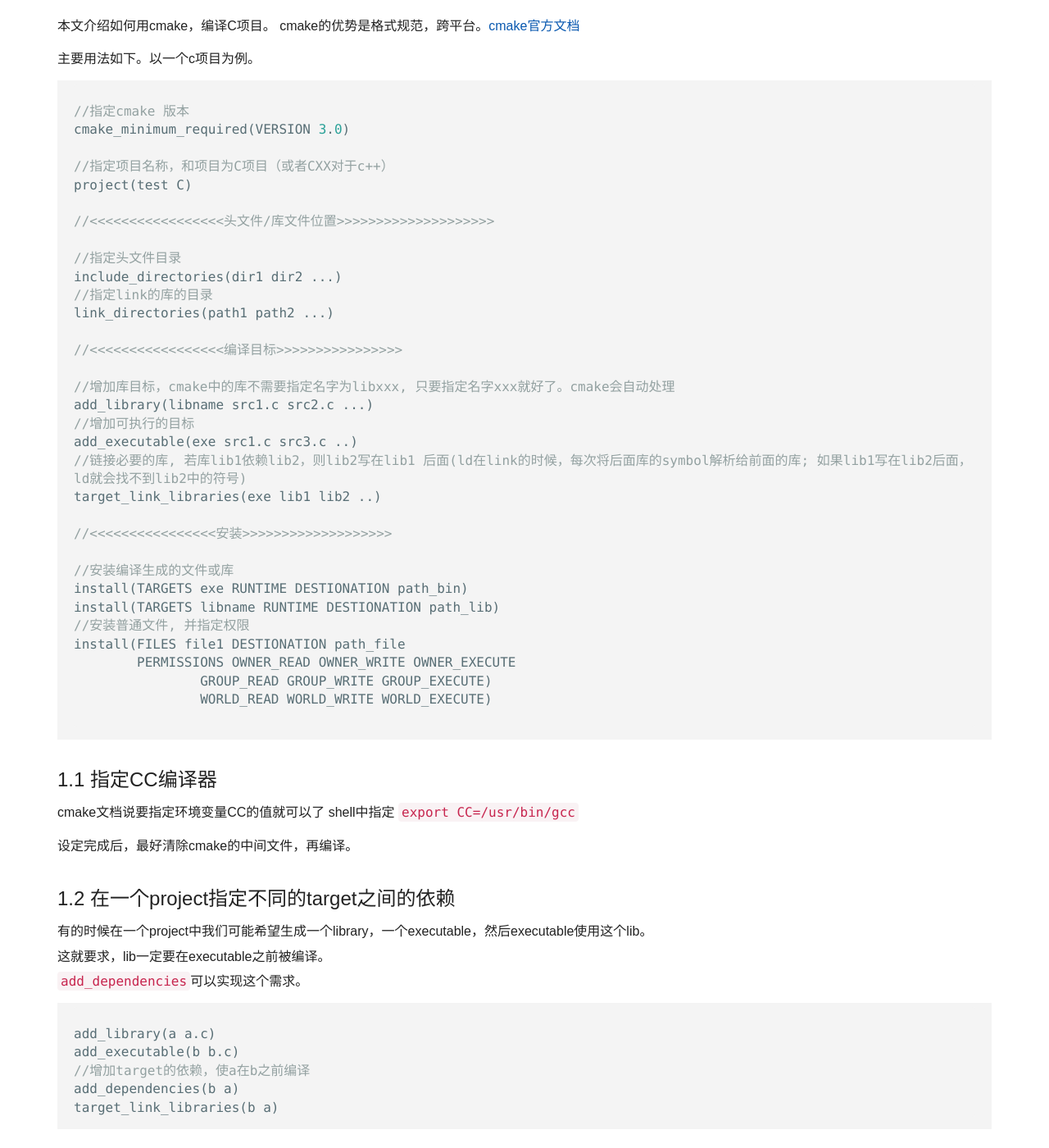
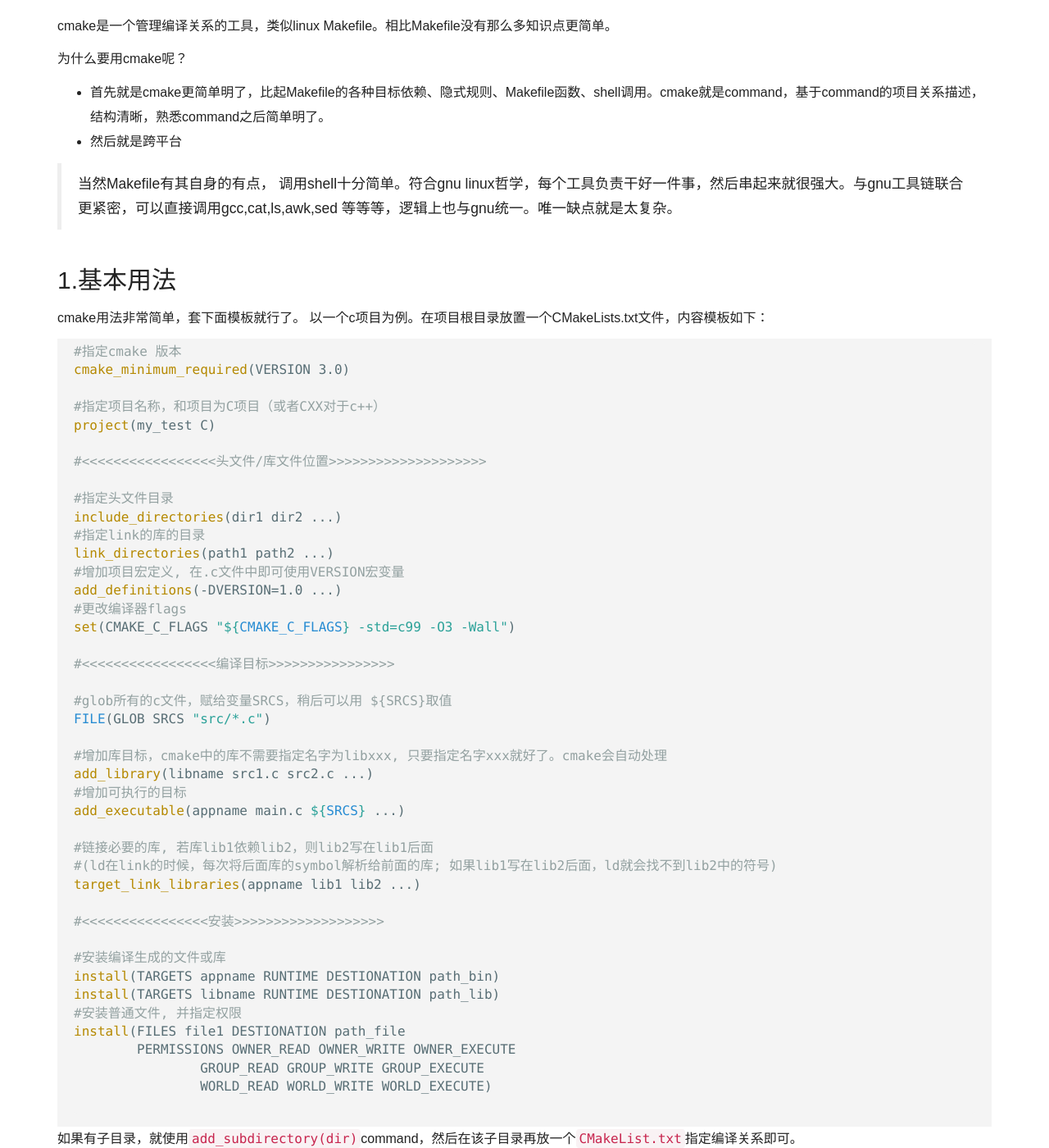
Before and after one commit to mikiya1991/mikiya_blog_pages, a Jekyll site: the page built from _posts/2018-10-15-cmake.md, in a window 1280 px wide and 1400 px high, scrolled down 485 px. Shown: the whole window at 82% size. Built offline with Jekyll 4.4.1, drawn with Linux system fonts in a browser that asks for light colours; nearby versions of some CDN libraries; comment, search, counter and statistics services are not loaded; some of the changed text lies outside the part shown.

Commit message:
feat: add cmake toolchain blog
Signed-off-by: anakin_wang <anakin_wang@realsil.com.cn>

````diff
--- a/_posts/2018-10-15-cmake.md
+++ b/_posts/2018-10-15-cmake.md
@@ -5,56 +5,143 @@
 tags: cmake cross-compile toolchain
 ---
 
-本文介绍如何用cmake，编译C项目。 cmake的优势是格式规范，跨平台。[cmake官方文档](https://cmake.org/cmake/help/v3.0/index.html)
+cmake是一个管理编译关系的工具，类似linux Makefile。相比Makefile没有那么多知识点更简单。
 
-主要用法如下。以一个c项目为例。
+为什么要用cmake呢？
 
-```c
+- 首先就是cmake更简单明了，比起Makefile的各种目标依赖、隐式规则、Makefile函数、shell调用。cmake就是command，基于command的项目关系描述，结构清晰，熟悉command之后简单明了。
+- 然后就是跨平台
 
-//指定cmake 版本
+> 当然Makefile有其自身的有点， 调用shell十分简单。符合gnu linux哲学，每个工具负责干好一件事，然后串起来就很强大。与gnu工具链联合更紧密，可以直接调用gcc,cat,ls,awk,sed 等等等，逻辑上也与gnu统一。唯一缺点就是太复杂。
+
+## 1.基本用法
+
+cmake用法非常简单，套下面模板就行了。
+以一个c项目为例。在项目根目录放置一个CMakeLists.txt文件，内容模板如下：
+
+```cmake
+#指定cmake 版本
 cmake_minimum_required(VERSION 3.0)
 
-//指定项目名称，和项目为C项目（或者CXX对于c++）
-project(test C)
+#指定项目名称，和项目为C项目（或者CXX对于c++）
+project(my_test C)
 
-//<<<<<<<<<<<<<<<<<头文件/库文件位置>>>>>>>>>>>>>>>>>>>>
+#<<<<<<<<<<<<<<<<<头文件/库文件位置>>>>>>>>>>>>>>>>>>>>
 
-//指定头文件目录
+#指定头文件目录
 include_directories(dir1 dir2 ...)
-//指定link的库的目录
+#指定link的库的目录
 link_directories(path1 path2 ...)
+#增加项目宏定义, 在.c文件中即可使用VERSION宏变量
+add_definitions(-DVERSION=1.0 ...)
+#更改编译器flags
+set(CMAKE_C_FLAGS "${CMAKE_C_FLAGS} -std=c99 -O3 -Wall")
 
-//<<<<<<<<<<<<<<<<<编译目标>>>>>>>>>>>>>>>>
+#<<<<<<<<<<<<<<<<<编译目标>>>>>>>>>>>>>>>>
 
-//增加库目标，cmake中的库不需要指定名字为libxxx, 只要指定名字xxx就好了。cmake会自动处理
+#glob所有的c文件，赋给变量SRCS，稍后可以用 ${SRCS}取值
+FILE(GLOB SRCS "src/*.c")
+
+#增加库目标，cmake中的库不需要指定名字为libxxx, 只要指定名字xxx就好了。cmake会自动处理
 add_library(libname src1.c src2.c ...)
-//增加可执行的目标
-add_executable(exe src1.c src3.c ..)
-//链接必要的库, 若库lib1依赖lib2，则lib2写在lib1 后面(ld在link的时候，每次将后面库的symbol解析给前面的库; 如果lib1写在lib2后面，ld就会找不到lib2中的符号)
-target_link_libraries(exe lib1 lib2 ..)
+#增加可执行的目标
+add_executable(appname main.c ${SRCS} ...)
 
-//<<<<<<<<<<<<<<<<安装>>>>>>>>>>>>>>>>>>>
+#链接必要的库, 若库lib1依赖lib2，则lib2写在lib1后面
+#(ld在link的时候，每次将后面库的symbol解析给前面的库; 如果lib1写在lib2后面，ld就会找不到lib2中的符号)
+target_link_libraries(appname lib1 lib2 ...)
 
-//安装编译生成的文件或库
-install(TARGETS exe RUNTIME DESTIONATION path_bin)
+#<<<<<<<<<<<<<<<<安装>>>>>>>>>>>>>>>>>>>
+
+#安装编译生成的文件或库
+install(TARGETS appname RUNTIME DESTIONATION path_bin)
 install(TARGETS libname RUNTIME DESTIONATION path_lib)
-//安装普通文件, 并指定权限
+#安装普通文件, 并指定权限
 install(FILES file1 DESTIONATION path_file
 		PERMISSIONS OWNER_READ OWNER_WRITE OWNER_EXECUTE
-			    GROUP_READ GROUP_WRITE GROUP_EXECUTE)
+			    GROUP_READ GROUP_WRITE GROUP_EXECUTE
 			    WORLD_READ WORLD_WRITE WORLD_EXECUTE)
 
 ```
 
-### 1.1 指定CC编译器
-cmake文档说要指定环境变量CC的值就可以了 shell中指定 `export CC=/usr/bin/gcc`
+如果有子目录，就使用`add_subdirectory(dir)`command，然后在该子目录再放一个`CMakeList.txt`指定编译关系即可。
 
-设定完成后，最好清除cmake的中间文件，再编译。
 
-### 1.2 在一个project指定不同的target之间的依赖
+然后，文件保存为CMakeLists.txt，linux上在bash下执行：
+```bash
+#在项目根目录
+cmake .
+#cmakelists.txt不在当前目录
+cmake -C path_to_cmakelists_txt
+
+make
+```
+即编译完成。更多细节请参考[cmake官方文档](https://cmake.org/cmake/help/v3.0/index.html)。
+
+
+## 2.指定编译器
+
+如果不指定编译器，cmake会自动找环境里`PATH`里的第一个匹配的cc编译器。
+
+如果要指定其他编译器，cmake文档说要指定环境变量CC的值就可以了 shell中指定 `export CC=/usr/bin/gcc`。设定完成后，最好清除cmake的中间文件，再编译。
+
+#### 使用toolchain.cmake
+
+如下bash指令，可以通过`-D`指定一个交叉编译使用`toolchain.cmake`，来控制交叉编译
+```bash
+cmake . -DCMAKE_TOOLCHAIN_FILE=path_to_toolchain.cmake
+```
+
+cmake官方有文档解释如何使用[toolchain.cmake](https://cmake.org/cmake/help/latest/manual/cmake-toolchains.7.html)交叉编译，其中包括了Android，clang等工具的写法，这边只介绍下linux的。
+
+> CMake uses a toolchain of utilities to compile, link libraries and create archives, and other tasks to drive the build. The toolchain utilities available are determined by the languages enabled. In normal builds, CMake automatically determines the toolchain for host builds based on system introspection and defaults. In cross-compiling scenarios, a toolchain file may be specified with information about compiler and utility paths.
+
+
+对于交叉编译的项目，一般都有一个根目录`sysroot`，例如`/home/rasp-pi-rootfs`用来完成整个镜像的编译，rootfs生成。
+host端(PC)负责生成该目录里所有文件，然后打包成镜像烧录到板子上。安装binary，library，文件都要在这个rootfs中，所以要指定该目录位置（类似电脑上都安装到/usr目录）。
+
+指定`staging_directory`，交叉编译中所有的library都需要一个暂存目录，用来供其他binary来链接。但是staging目录不会被最终打包安装到image。
+
+然后就是要指定交叉编译器了，c/c++编译器。
+
+一个toolchain.cmake 示例：
+```cmake
+set(CMAKE_SYSTEM_NAME Linux) #指定平台名字
+set(CMAKE_SYSTEM_PROCESSOR arm) #指定架构
+
+#可选,指定sysroot, sysroot指对应编译系统的根目录，有点类似linux的/，但是此处是交叉编译的/
+set(CMAKE_SYSROOT /home/devel/rasp-pi-rootfs)
+
+#可选，指定暂存目录，install_staging时要用到，staging目录类似/usr/，用来给其他项目链接library。
+set(CMAKE_STAGING_PREFIX /home/devel/stage)
+
+#可选，指定安装目录，同上；不指定默认为sysroot
+#set(CMAKE_INSTALL_PREFIX /home/devel/rasp-pi-rootfs)
+
+set(tools /home/devel/gcc-4.7-linaro-rpi-gnueabihf)
+#指定c编译器
+set(CMAKE_C_COMPILER ${tools}/bin/arm-linux-gnueabihf-gcc)
+#指定c++编译器
+set(CMAKE_CXX_COMPILER ${tools}/bin/arm-linux-gnueabihf-g++)
+
+#指定find_library,find_package等command的模式，默认在sysroot中find
+#下面的意思是，program在host上找，library include package 在sysroot中找
+set(CMAKE_FIND_ROOT_PATH_MODE_PROGRAM NEVER)
+set(CMAKE_FIND_ROOT_PATH_MODE_LIBRARY ONLY)
+set(CMAKE_FIND_ROOT_PATH_MODE_INCLUDE ONLY)
+set(CMAKE_FIND_ROOT_PATH_MODE_PACKAGE ONLY)
+```
+
+
+## 3. 其他必要的command
+
+### 在一个project指定目标的编译顺序
+
 有的时候在一个project中我们可能希望生成一个library，一个executable，然后executable使用这个lib。
-这就要求，lib一定要在executable之前被编译。
+这就要求，lib一定要在executable之前被编译
+
 `add_dependencies`可以实现这个需求。
+
 ```c
 
 add_library(a a.c)
@@ -64,9 +151,11 @@
 target_link_libraries(b a)
 ```
 
-### 1.3 打印debug信息
-Makefile中可以通过$(warning messages...)输出debug。cmake则是通过message命令。
+### 打印debug信息
+
+Makefile中可以通过`$(warning messages...)`输出debug。cmake则是通过`message`命令。
 [message](https://cmake.org/cmake/help/v3.0/command/message.html)([mode] "messages")
+
 可选参数message的mode：
 
 	(none)         = Important information
@@ -77,12 +166,11 @@
 	                              but skip generation
 	FATAL_ERROR    = CMake Error, stop processing and generation
 
-message不一定会输出信息，跟make系统一样，cmake只检查项目中的更改，然后执行make。
-如果更改的部分没有涉及到message，就不会输出打印。
+message不一定会输出信息，跟make系统一样，cmake只检查项目中的更改，然后执行make。如果更改的部分没有涉及到message，就不会再输出打印。
 message甚至不一定会在编译时打印，有可能在检查时就打印了。因为cmake很多变量检查时就固定了，make时不会再修改了，message就不会被调用。
 
 
-### 1.\* 其他函数
+### 其他
 
 - add_subdirectory(dir_a)
 	会到dir_a中找CMakeLists.txt进行编译
@@ -90,13 +178,4 @@
 	设置一个CMake变量或者环境的变量
 - [if](https://cmake.org/cmake/help/v3.0/command/if.html)(expression)  elseif(expression) endif(expression)
 	判断是否执行一个指令
-
-
-# 2.编译方法
-
-文件保存为CMakeLists.txt
-```bash
-cmake CMakeLists.txt
-make
-
-```
+- [file](https://cmake.org/cmake/help/v3.12/command/file.html) 文件系统相关操作，读写重命名文件，list目录，REMOVE INSTALL COPY等等
````
Also changed, not shown: _posts/2020-08-04-va_list.md (+6 -6 lines).
